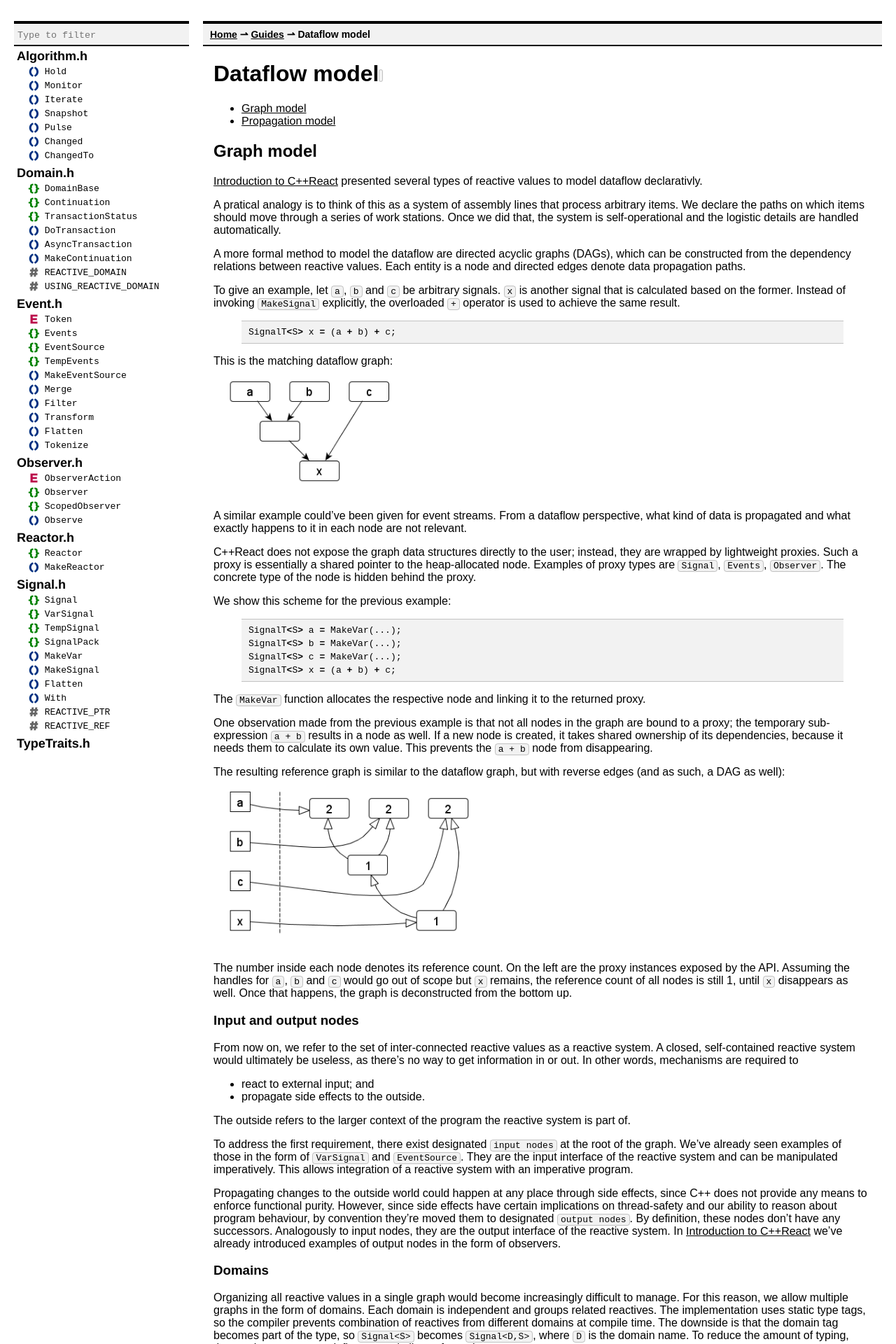
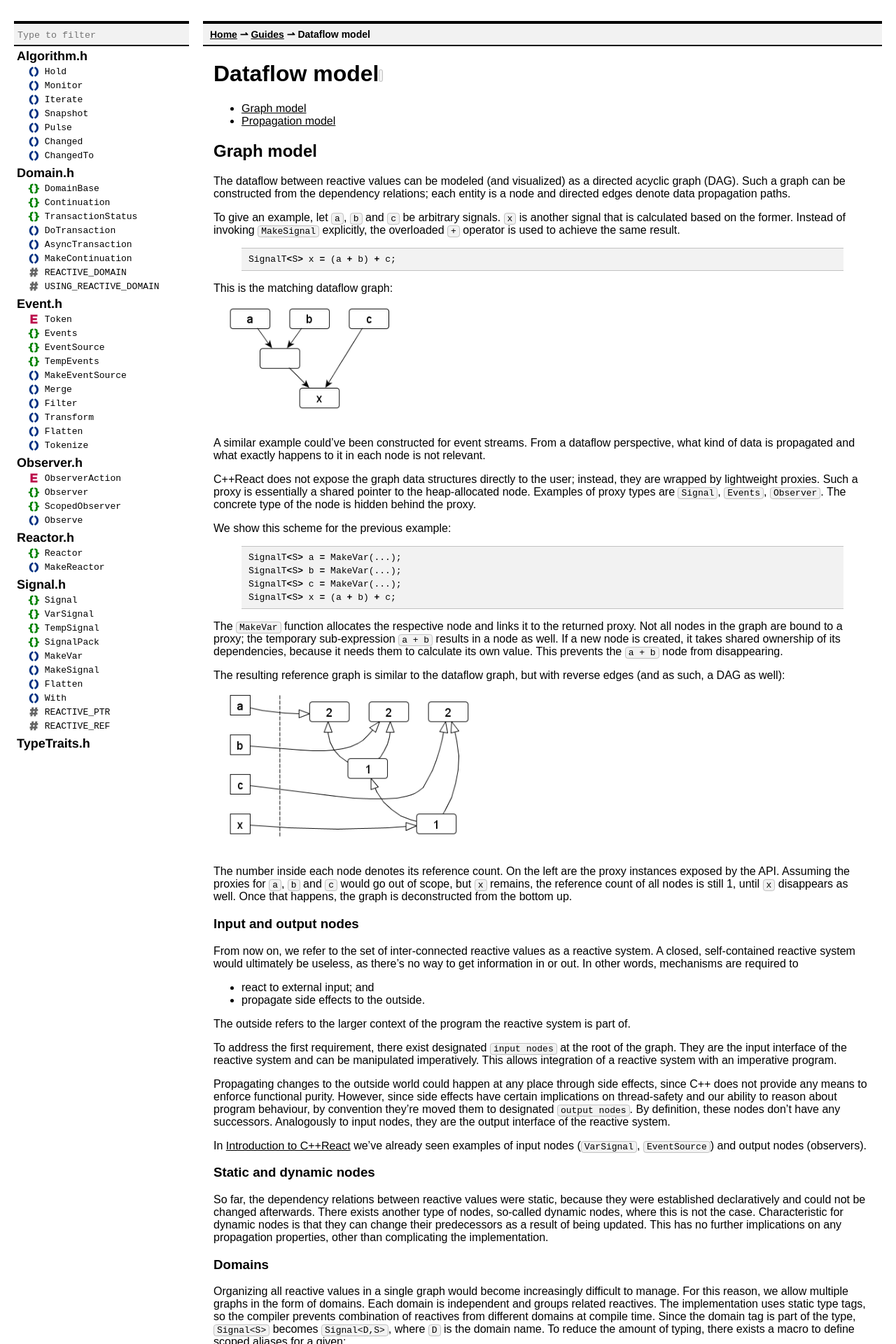
Before and after one commit to snakster/cpp.react, a Jekyll site: the page built from guides/Dataflow-model.md, in a window 1280 px wide. Shown: the top 1920 px of the page at 70% size. Built offline with Jekyll 4.4.1, drawn with Linux system fonts in a browser that asks for light colours; some of the changed text lies outside the part shown.

Commit message:
Updated guides.

```diff
--- a/guides/Dataflow-model.md
+++ b/guides/Dataflow-model.md
@@ -12,14 +12,8 @@ groups:
 
 ## Graph model
 
-[Introduction to C++React]() presented several types of reactive values to model dataflow declarativly.
-
-A pratical analogy is to think of this as a system of assembly lines that process arbitrary items.
-We declare the paths on which items should move through a series of work stations.
-Once we did that, the system is self-operational and the logistic details are handled automatically.
-
-A more formal method to model the dataflow are directed acyclic graphs (DAGs), which can be constructed from the dependency relations between reactive values.
-Each entity is a node and directed edges denote data propagation paths.
+The dataflow between reactive values can be modeled (and visualized) as a directed acyclic graph (DAG).
+Such a graph can be constructed from the dependency relations; each entity is a node and directed edges denote data propagation paths.
 
 To give an example, let `a`, `b` and `c` be arbitrary signals.
 `x` is another signal that is calculated based on the former.
@@ -31,8 +25,8 @@ This is the matching dataflow graph:
 <br />
 <img src="{{ site.baseurl }}/media/signals1.png" alt="Drawing" width="500px"/>
 
-A similar example could've been given for event streams.
-From a dataflow perspective, what kind of data is propagated and what exactly happens to it in each node are not relevant.
+A similar example could've been constructed for event streams.
+From a dataflow perspective, what kind of data is propagated and what exactly happens to it in each node is not relevant.
 
 C++React does not expose the graph data structures directly to the user; instead, they are wrapped by lightweight proxies.
 Such a proxy is essentially a shared pointer to the heap-allocated node.
@@ -47,16 +41,16 @@ SignalT<S> c = MakeVar(...);
 SignalT<S> x = (a + b) + c;
 {% endhighlight %}
 
-The `MakeVar` function allocates the respective node and linking it to the returned proxy.
-
-One observation made from the previous example is that not all nodes in the graph are bound to a proxy; the temporary sub-expression `a + b` results in a node as well.
-If a new node is created, it takes shared ownership of its dependencies, because it needs them to calculate its own value. This prevents the `a + b` node from disappearing.
+The `MakeVar` function allocates the respective node and links it to the returned proxy.
+Not all nodes in the graph are bound to a proxy; the temporary sub-expression `a + b` results in a node as well.
+If a new node is created, it takes shared ownership of its dependencies, because it needs them to calculate its own value.
+This prevents the `a + b` node from disappearing.
 
 The resulting reference graph is similar to the dataflow graph, but with reverse edges (and as such, a DAG as well): <br />
 <img src="{{ site.baseurl }}/media/signals2.png" alt="Drawing" width="500px"/>
 
 The number inside each node denotes its reference count. On the left are the proxy instances exposed by the API.
-Assuming the handles for `a`, `b` and `c` would go out of scope but `x` remains, the reference count of all nodes is still 1, until `x` disappears as well.
+Assuming the proxies for `a`, `b` and `c` would go out of scope, but `x` remains, the reference count of all nodes is still 1, until `x` disappears as well.
 Once that happens, the graph is deconstructed from the bottom up.
 
 
@@ -72,14 +66,22 @@ In other words, mechanisms are required to
 The outside refers to the larger context of the program the reactive system is part of.
 
 To address the first requirement, there exist designated `input nodes` at the root of the graph.
-We've already seen examples of those in the form of `VarSignal` and `EventSource`.
 They are the input interface of the reactive system and can be manipulated imperatively.
 This allows integration of a reactive system with an imperative program.
 
 Propagating changes to the outside world could happen at any place through side effects, since C++ does not provide any means to enforce functional purity.
 However, since side effects have certain implications on thread-safety and our ability to reason about program behaviour, by convention they're moved them to designated `output nodes`.
 By definition, these nodes don't have any successors. Analogously to input nodes, they are the output interface of the reactive system.
-In [Introduction to C++React]() we've already introduced examples of output nodes in the form of observers.
+
+In [Introduction to C++React](Introduction.html) we've already seen examples of input nodes (`VarSignal`, `EventSource`) and output nodes (observers).
+
+
+### Static and dynamic nodes
+
+So far, the dependency relations between reactive values were static, because they were established declaratively and could not be changed afterwards.
+There exists another type of nodes, so-called dynamic nodes, where this is not the case.
+Characteristic for dynamic nodes is that they can change their predecessors as a result of being updated.
+This has no further implications on any propagation properties, other than complicating the implementation.
 
 
 ### Domains
@@ -88,9 +90,18 @@ Organizing all reactive values in a single graph would become increasingly diffi
 For this reason, we allow multiple graphs in the form of domains.
 Each domain is independent and groups related reactives.
 The implementation uses static type tags, so the compiler prevents combination of reactives from different domains at compile time.
-The downside is that the domain tag becomes part of the type, so
-`Signal<S>` becomes `Signal<D,S>`, where `D` is the domain name.
-To reduce the amount of typing, there exists a macro to define scoped aliases for a given
+Since the domain tag is part of the type, `Signal<S>` becomes `Signal<D,S>`, where `D` is the domain name.
+To reduce the amount of typing, there exists a macro to define scoped aliases for a given:
+{% highlight C++ %}
+// Defines a domain name D with single-threaded/sequential propagation
+REACTIVE_DOMAIN(D, sequential)
+
+// Defines type aliases for Signal, Events, Observer etc.
+USING_REACTIVE_DOMAIN(D)
+
+// Creates a reactive value of domain D
+SignalT<S> a = MakeVar<D>(...);
+{% endhighlight %}
 
 Domains can communicate with each other by sending asynchrounous messages from special output nodes called continuations to input nodes of other domains, including themselves.
 The following figure outlines this model:<br />
```
Also changed, not shown: other parts of guides/Dataflow-model.md (+6 -0 lines), guides/Introduction.md (+10 -5 lines).
